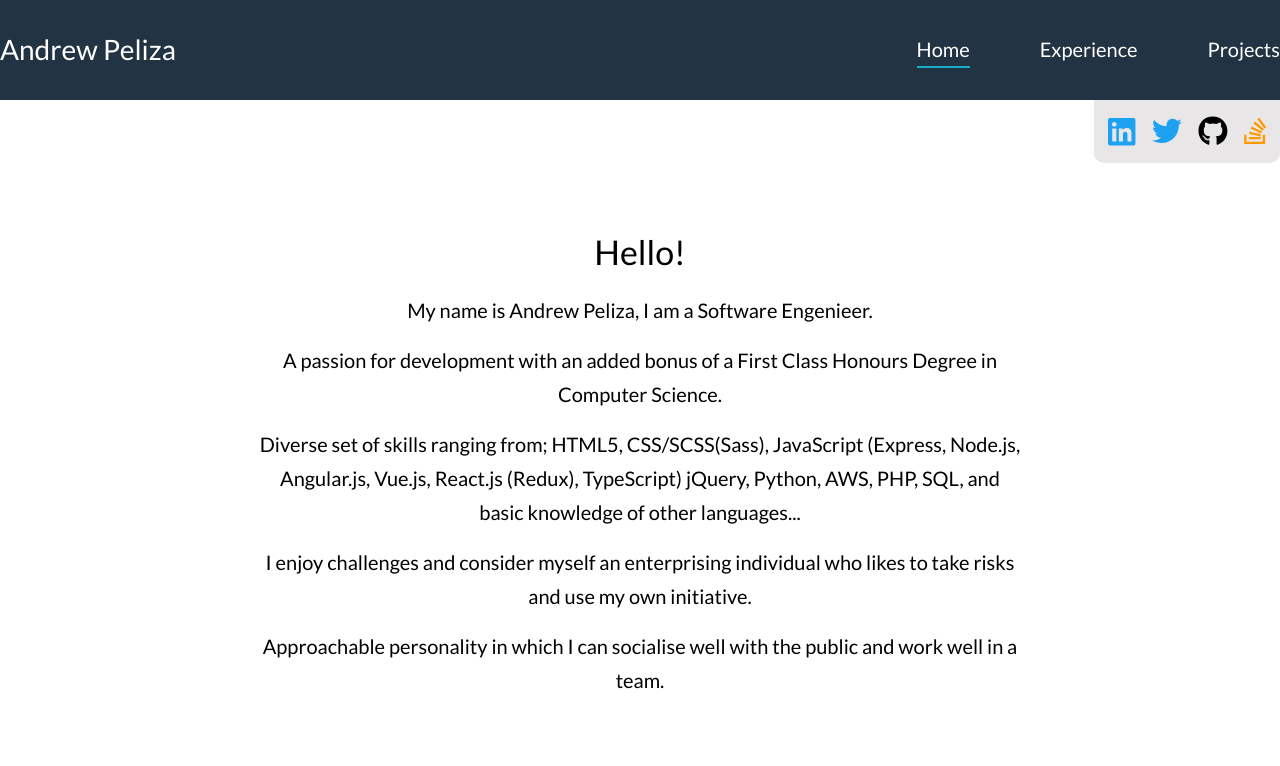
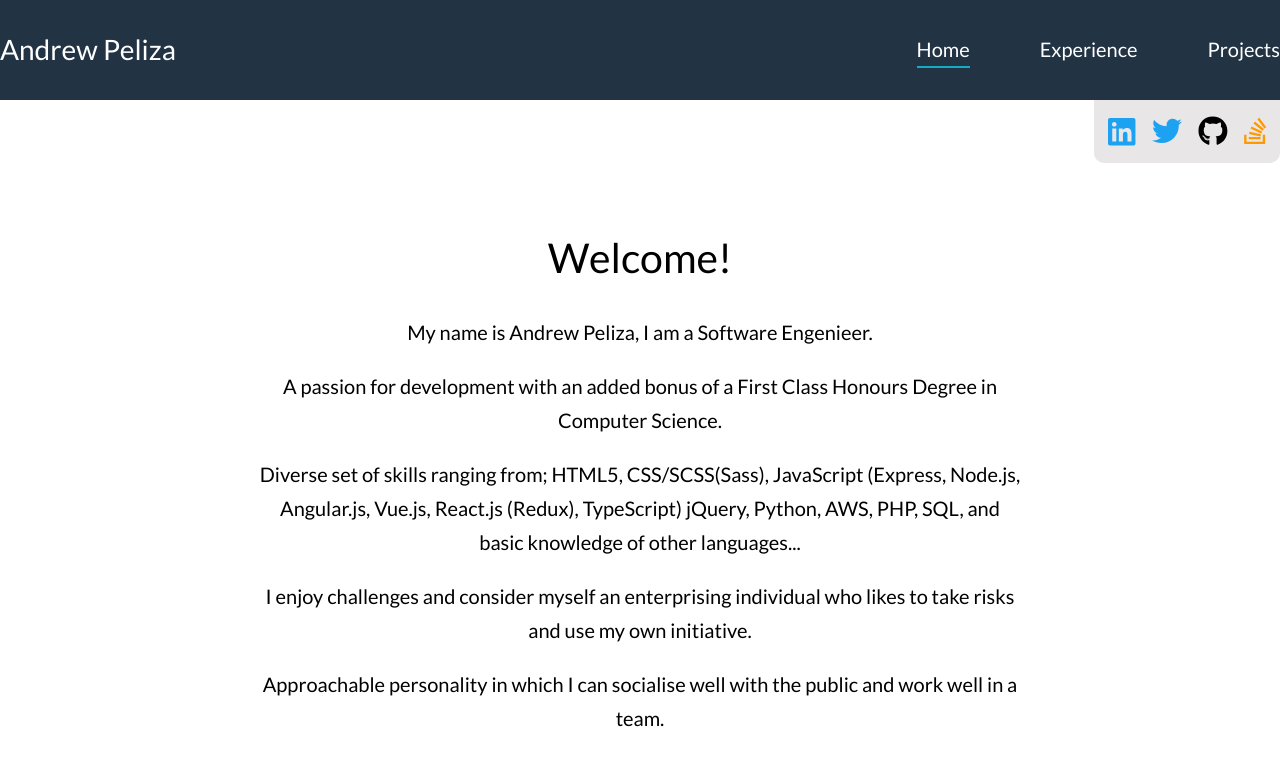
Before and after one commit to jbrearley/El_Site, a React (Create React App) app: page / in a window 1280 px wide. Shown: the top 766 px of the page. Built offline with nearby package versions, Linux system fonts and the light colour scheme.

Commit message:
Preparation to prior to hosting.

```diff
--- a/package.json
+++ b/package.json
@@ -1,4 +1,5 @@
 {
+  "homepage": "https://github.com/ElAndy94/el_site",
   "name": "el-site",
   "version": "0.1.0",
   "private": true,
@@ -6,6 +7,7 @@
     "@testing-library/jest-dom": "^4.2.4",
     "@testing-library/react": "^9.3.2",
     "@testing-library/user-event": "^7.1.2",
+    "gh-pages": "^2.2.0",
     "node-sass": "^4.13.1",
     "react": "^16.12.0",
     "react-dom": "^16.12.0",
@@ -17,7 +19,8 @@
     "start": "react-scripts start",
     "build": "react-scripts build",
     "test": "react-scripts test",
-    "eject": "react-scripts eject"
+    "eject": "react-scripts eject",
+    "deploy": "gh-pages -d build"
   },
   "eslintConfig": {
     "extends": "react-app"
--- a/src/containers/Experience/Experience.js
+++ b/src/containers/Experience/Experience.js
@@ -1,6 +1,6 @@
 import React from 'react';
 
-import './Experience.scss';
+// import './Experience.scss';
 import Banner from '../../components/Banner/Banner';
 import Timeline from '../../components/Timeline/Timeline';
 
--- a/src/containers/Experience/Experience.scss
+++ b/src/containers/Experience/Experience.scss
@@ -1,6 +1,6 @@
-@import '../../sass/base';
+// @import '../../sass/base';
 
-.experience-section {
+// .experience-section {
 //   .b {
 //     display: block;
 //   }
@@ -79,4 +79,4 @@
 //     box-shadow: inset 0 0 0 2px rgba(0, 0, 0, 0.05);
 //     border-radius: 40px;
 //   }
-}
+// }
--- a/src/containers/Home/Home.js
+++ b/src/containers/Home/Home.js
@@ -10,7 +10,7 @@ function Home() {
       <section className='section'>
         <div className='wrapper'>
           <article className='home-container'>
-            <h2>Hello!</h2>
+            <h1>Welcome!</h1>
             <p>My name is Andrew Peliza, I am a Software Engenieer.</p>
             <p>
               A passion for development with an added bonus of a First Class
--- a/src/containers/Home/Home.scss
+++ b/src/containers/Home/Home.scss
@@ -9,11 +9,11 @@
     width: 60%;
   }
 
-  h2 + p {
-    padding-top: 12px;
+  h1 + p {
+    padding-top: 22px;
   }
 
   p + p {
-    padding-top: 16px;
+    padding-top: 20px;
   }
 }
```
Also changed, not shown: 1 other file (tests, documents, lock files or other folders). Lines whose indentation alone changed are shown as unchanged.
